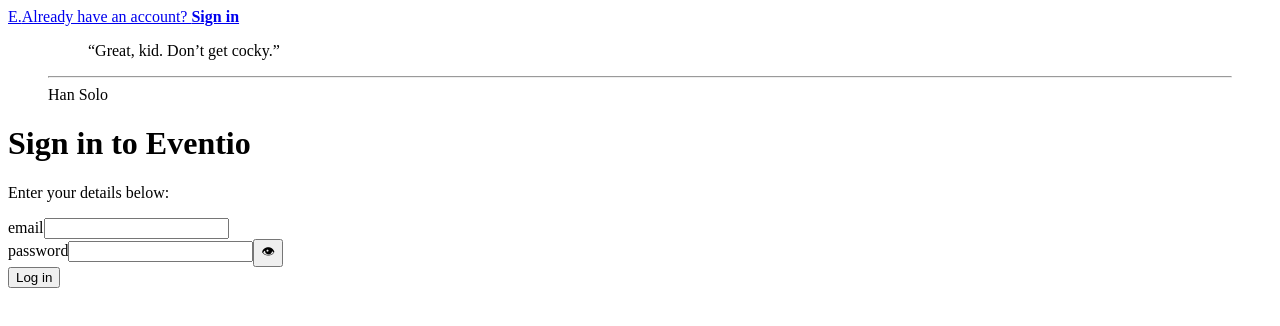
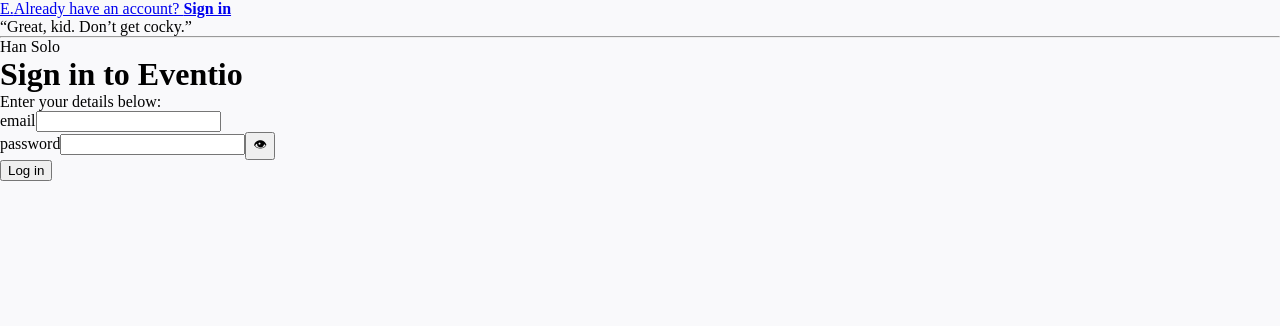
Before and after one commit to tonycastle/strv-frontend-academy-2022, a Next.js app: page /login in a window 1280 px wide. Shown: the top 326 px of the page. Built offline with nearby package versions, Linux system fonts and the light colour scheme.

Commit message:
chore: installed styled componments

```diff
--- a/package.json
+++ b/package.json
@@ -13,7 +13,8 @@
   "dependencies": {
     "next": "12.1.6",
     "react": "18.1.0",
-    "react-dom": "18.1.0"
+    "react-dom": "18.1.0",
+    "styled-components": "^5.3.5"
   },
   "devDependencies": {
     "@commitlint/cli": "^17.0.0",
@@ -24,6 +25,7 @@
     "@types/node": "17.0.34",
     "@types/react": "18.0.9",
     "@types/react-dom": "18.0.4",
+    "@types/styled-components": "^5.1.25",
     "eslint": "8.15.0",
     "eslint-config-next": "12.1.6",
     "husky": "^8.0.1",
--- /dev/null
+++ b/src/features/ui/theme/GlobalStyle/index.ts
@@ -0,0 +1,21 @@
+import { createGlobalStyle } from 'styled-components'
+
+import { colors } from '../colors'
+
+export const GlobalStyle = createGlobalStyle`
+*, *::before, *::after {
+    box-sizing: border-box;
+    margin: 0;
+}
+
+html,
+body, #__next{
+    padding: 0;
+    height: 100%;
+    width: 100%;
+    background-color: ${colors.background.dimmed};
+}
+ul {
+    list-style: none;
+}
+`
--- a/src/features/ui/theme/colors.ts
+++ b/src/features/ui/theme/colors.ts
@@ -1,6 +1,26 @@
 import { palette } from './palette'
 
-export const colors: Record<string> = {
-  bgPrimary: palette.lightGrey,
-  bgSecondary: palette.white,
+export const colors = {
+  text: {
+    base: palette.grey[100],
+    dimmed: palette.grey[500],
+    light: palette.grey[700],
+    formLabel: palette.grey[800],
+    tabs: palette.grey[600],
+    inverted: palette.white,
+    inactive: palette.grey[600],
+    silent: palette.grey[850],
+  },
+  background: {
+    light: palette.white,
+    dimmed: palette.grey[900],
+    dark: palette.grey[100],
+    inactive: palette.grey[850],
+  },
+  accent: {
+    primary: palette.green,
+    primaryHover: palette.greenDarker,
+    destructive: palette.pink,
+    destructiveHover: palette.pinkDarker,
+  },
 }
--- a/src/features/ui/theme/palette.ts
+++ b/src/features/ui/theme/palette.ts
@@ -1,6 +1,21 @@
-export const palette = () => ({
-  lightGrey: '#F9F(FB',
+export const palette = {
+  grey: {
+    100: '#323C46',
+    500: '#949EA8',
+    600: '#A9AEB4',
+    700: '#C9CED3',
+    800: '#D2D6DA',
+    850: '#D9DCE1',
+    900: '#F9F9FB',
+  },
+
   white: '#FFF',
   black: '#000',
   transparent: 'transparent',
-})
+
+  //accents
+  green: '#22D486',
+  greenDarker: '#208078',
+  pink: '#FF4081',
+  pinkDarker: '#E73370',
+}
--- a/src/pages/_app.tsx
+++ b/src/pages/_app.tsx
@@ -1,10 +1,12 @@
 import type { AppProps } from 'next/app'
 
 import { HeadDefault } from '~/features/core/components/HeadDefault'
+import { GlobalStyle } from '~/features/ui/theme/GlobalStyle'
 
 function MyApp({ Component, pageProps }: AppProps) {
   return (
     <>
+      <GlobalStyle />
       <HeadDefault />
       <Component {...pageProps} />
     </>
```
Also changed, not shown: 1 other file (tests, documents, lock files or other folders).
